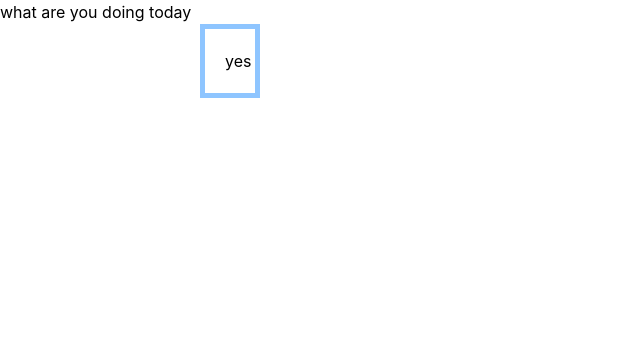
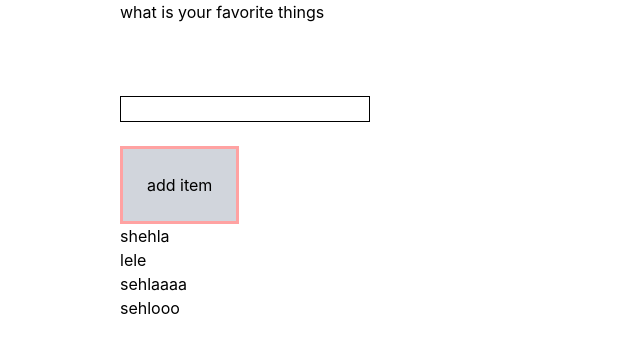
Before and after one commit to Nouh-Sayed/learn-reactjs, a React (Vite) app in the folder courseSection_02/: page / in a window 1280 px wide. Shown: the top 352 px of the page, without its empty margins (0-640 px from the left). Built offline with nearby package versions, Linux system fonts and the light colour scheme.

Commit message:
usestate

```diff
--- a/courseSection_02/src/App.jsx
+++ b/courseSection_02/src/App.jsx
@@ -4,6 +4,7 @@ import Formchef from './Formchef'
 import Usestate from './Usestate'
 import Ternary from './Ternary'
 import Toggilingstate from './Toggilingstate'
+import ArrayState from './ArrayState'
 
 const App = () => {
   return (
@@ -12,7 +13,8 @@ const App = () => {
      <Formchef/> */}
      {/* <Usestate/> */}
      {/* <Ternary/> */}
-     <Toggilingstate/>
+     {/* <Toggilingstate/> */}
+     <ArrayState/>
     </div>
   )
 }
--- /dev/null
+++ b/courseSection_02/src/ArrayState.jsx
@@ -0,0 +1,39 @@
+import React from "react";
+
+const ArrayState = () => {
+const [inputValue, setInputValue] = React.useState("")
+
+  const allfavthings = ["shehla", "lele", "sehlaaaa", "sehlooo"];
+
+  const [myFavoriteThings, setMyfavoriteThings] = React.useState(allfavthings);
+
+  const things = myFavoriteThings.map((thing) => <p key={thing}>{thing}</p>);
+
+  function addFavoriteThing() {
+    setMyfavoriteThings((prevThings) => [...prevThings, inputValue]);
+    if (inputValue.trim() === ""){
+alert("enter the value")
+}
+setInputValue("");
+  }
+
+  return (
+    <div className="ml-30">
+      <h1>what is your favorite things</h1> <br />
+      <br />
+      <br />
+      <input className="border-1 "  type="text" value={inputValue}
+onChange={(e) => setInputValue(e.target.value)}/> <br />
+      <br />
+      <button
+        className="bg-gray-300 p-6 border-3 border-red-300"
+        onClick={addFavoriteThing}
+      >
+        add item
+      </button>
+      <h1>{things}</h1>
+    </div>
+  );
+};
+
+export default ArrayState;
--- a/courseSection_02/src/Toggilingstate.jsx
+++ b/courseSection_02/src/Toggilingstate.jsx
@@ -5,10 +5,10 @@ const Toggilingstate = () => {
 
 const  [isgoingout , setisgoingout]= React.useState(Boolean);
 
-let answar= isgoingout ? 'yes':'no';
+
 function isgo()
 {
-    setisgoingout (true)
+    setisgoingout (prev => !prev)
 }
   return (
 
@@ -16,8 +16,8 @@ function isgo()
         <h1>what are you doing today</h1>
 
 
-      <button className ="value border-5 border-blue-300 p-5 w-15 ml-50 " onClick={setisgoingout}>
-       yes
+      <button className ="value border-5 border-blue-300 p-5 w-15 ml-50 " onClick={isgo}>
+       {isgoingout ? 'yes':'no'}
         </button>
        </div>
   )
```
